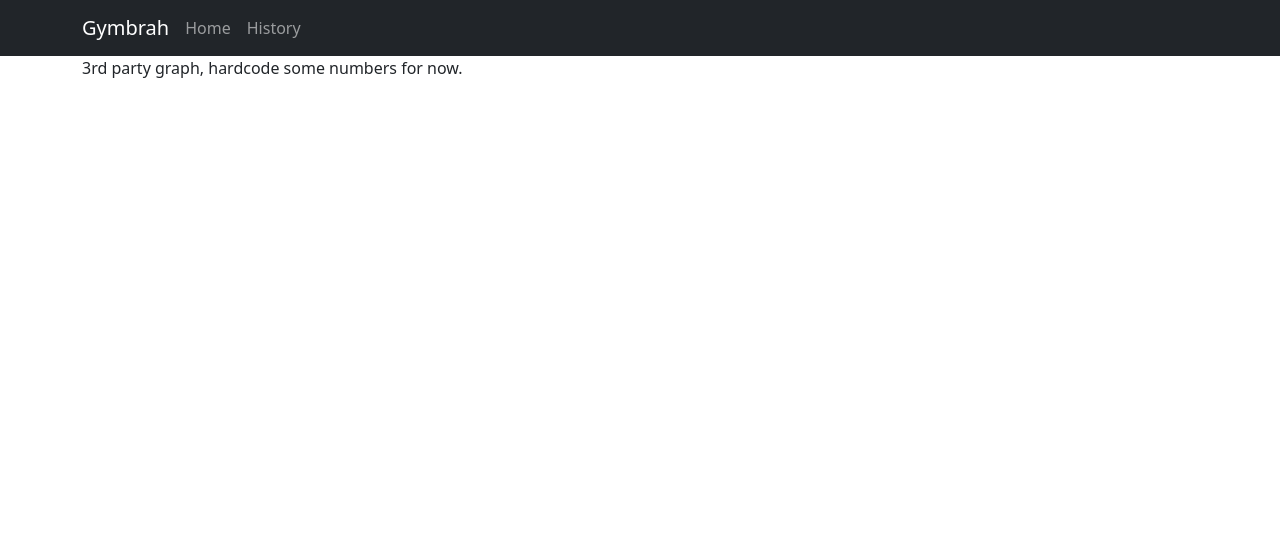
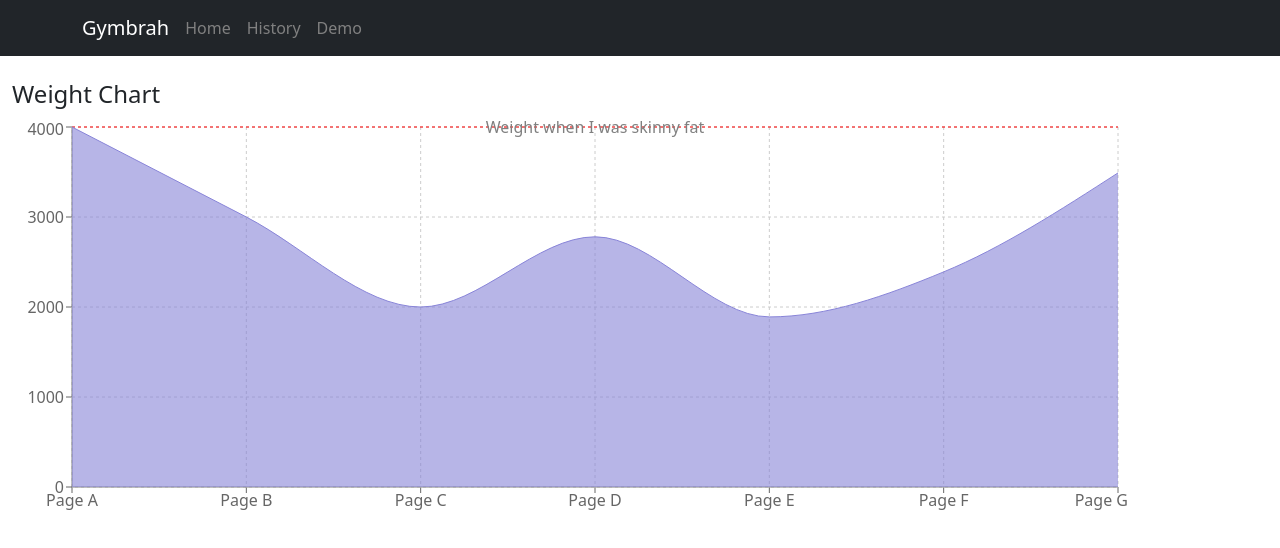
Before and after one commit to mdbabaylan/gymbrah-tracker, a React (Create React App) app: page /history in a window 1280 px wide. Shown: the top 548 px of the page. Built offline with nearby package versions, Linux system fonts and the light colour scheme.

Commit message:
navbar rehaul

```diff
--- a/src/App.js
+++ b/src/App.js
@@ -1,18 +1,20 @@
 import Container from 'react-bootstrap/Container';
 import Row from 'react-bootstrap/Row';
-import Col from 'react-bootstrap/Col';
 import WeightInput from './WeightInput';
+import GymBrahNavBar from './Gymbrahnavbar';
 
 function App() {
   return (
+    <>
+    <GymBrahNavBar/>
     <Container>
       <Row xs={12}>
-          <Col><p>Gymbrah Weight Log initial amazon s3 deployment</p></Col>
+        <br></br><br></br>
       </Row>
+      <WeightInput/>
+    </Container>
+    </>
 
-      <WeightInput/>
-
-    </Container>
   );
 }
 
--- a/src/Gymbrahnavbar.js
+++ b/src/Gymbrahnavbar.js
@@ -2,21 +2,29 @@
 import Container from 'react-bootstrap/Container';
 import Nav from 'react-bootstrap/Nav';
 import Navbar from 'react-bootstrap/Navbar';
+import { Link } from 'react-router-dom';
+import { NavLink } from "react-router-dom";
 
 export default function GymBrahNavBar({children}) {
 return(
   <>
-    <Navbar bg="dark" data-bs-theme="dark" sticky={"top"} expand={"true"}>
+    {/* Fixed. SPA like behavior, href is for external links only, content not part of your project */}
+    {/* Now override CSS */}
+     <Navbar bg="dark" data-bs-theme="dark" sticky={"top"} expand={"true"}>
         <Container>
           <Navbar.Brand href="/">Gymbrah</Navbar.Brand>
           <Nav className="me-3">
-            <Nav.Link href="/">Home</Nav.Link>
+            <Nav.Link><NavLink to="/" style={{color: "#808080",  textDecoration: "none"}}>Home</NavLink></Nav.Link>
+          </Nav>
+          <Nav className="me-3">
+            <Nav.Link><NavLink to="/history" style={{color: "#808080",  textDecoration: "none"}}>History</NavLink></Nav.Link>
           </Nav>
           <Nav className="me-auto">
-            <Nav.Link href="/history">History</Nav.Link>
+            <Nav.Link><NavLink to="/demo" style={{color: "#808080",  textDecoration: "none"}}>Demo</NavLink></Nav.Link>
           </Nav>
         </Container>
     </Navbar>
+
     <Container>
       <main>{children}</main>
     </Container>
--- /dev/null
+++ b/src/WeightChart.js
@@ -0,0 +1,81 @@
+import React from "react";
+import {
+  AreaChart,
+  Area,
+  XAxis,
+  YAxis,
+  CartesianGrid,
+  Tooltip,
+  ResponsiveContainer,
+  ReferenceLine
+} from "recharts";
+import Container from 'react-bootstrap/Container';
+import Row from 'react-bootstrap/Row';
+
+const data = [
+  {
+    name: "Page A",
+    uv: 4000,
+    pv: 2400,
+    amt: 2400
+  },
+  {
+    name: "Page B",
+    uv: 3000,
+    pv: 1398,
+    amt: 2210
+  },
+  {
+    name: "Page C",
+    uv: 2000,
+    pv: 9800,
+    amt: 2290
+  },
+  {
+    name: "Page D",
+    uv: 2780,
+    pv: 3908,
+    amt: 2000
+  },
+  {
+    name: "Page E",
+    uv: 1890,
+    pv: 4800,
+    amt: 2181
+  },
+  {
+    name: "Page F",
+    uv: 2390,
+    pv: 3800,
+    amt: 2500
+  },
+  {
+    name: "Page G", //Page should be month X
+    uv: 3490,
+    pv: 4300,
+    amt: 2100
+  }
+];
+
+export default function WeightChart() {
+  return (
+    <Container className="m-0">
+        {/* <Row xs={12}> */}
+        <br></br>
+        <h4>Weight Chart</h4>
+        <ResponsiveContainer width={"100%"} height={400}>
+            <AreaChart data={data}
+              margin={{ top: 10, right: 10, left: 0, bottom: 0 }}>
+              <XAxis dataKey="name" />
+              <YAxis />
+              <CartesianGrid strokeDasharray="3 3" />
+              <Tooltip />
+              {/* <ReferenceLine x="Page C" stroke="green" label="Min PAGE" /> */}
+              <ReferenceLine y={4000} label="Weight when I was skinny fat" stroke="red" strokeDasharray="3 3" />
+              <Area type="monotone" dataKey="uv" stroke="#8884d8" fill="#8884d8" />
+            </AreaChart>
+        </ResponsiveContainer>
+        {/* </Row> */}
+    </Container>
+  );
+}
--- a/src/WeightInput.js
+++ b/src/WeightInput.js
@@ -6,18 +6,14 @@ export default function WeightInput() {
   return (
     <Form as={"Container"}>
         <Form.Label>Enter your weight</Form.Label>
-        <Form.Control type="number" className="mb-3" placeholder="Enter weight" />
+        <Form.Control type="number" className="mb-3" placeholder="Enter weight (lbs)" />
         <Form.Text className="text-muted">
-          "If you can't measure it, you can't manage it" ~Edwards Deming
+          "Can't measure it, can't manage it." ~Edwards Deming
         </Form.Text>
 
-        {/* mb-3 == marginBottom 3 */}
-        <Form.Select className="mb-3" aria-label="Mass (weight) units">
-          <option value="KG">kg</option>
-          <option value="LBS">lbs</option>
-        </Form.Select>
-        <div className="text-center">
-            <Button variant="primary" type="submit">Submit</Button>
+        {/* mb-3 == bootstrap spacing, marginBottom 3 */}
+        <div className="text-center mt-3">
+            <Button variant="primary" type="submit">Enter</Button>
         </div>
 
 
--- a/src/error-page.jsx
+++ b/src/error-page.jsx
@@ -1,10 +1,13 @@
 import { useRouteError } from "react-router-dom";
+import GymBrahNavBar from './Gymbrahnavbar';
 
 export default function ErrorPage() {
     const error = useRouteError();
     console.error(error);
 
     return (
+        <>
+            <GymBrahNavBar />
             <div id="error-page">
                 <h1>Oops!</h1>
                 <p>Sorry, an unexpected error has occurred.</p>
@@ -12,5 +15,7 @@ export default function ErrorPage() {
                     <i>{error.statusText || error.message}</i>
                 </p>
             </div>
+        </>
+
     );
 }
--- a/src/index.js
+++ b/src/index.js
@@ -6,7 +6,6 @@ import * as ReactDOM from "react-dom/client";
 import ErrorPage from "./error-page";
 import History from "./routes/history";
 import App from './App';
-import GymBrahNavBar from './Gymbrahnavbar';
 
 import {
   createBrowserRouter,
@@ -29,11 +28,14 @@ const router = createBrowserRouter([
   },
 ]);
 
+//navbar re-haul, must not reload the browser, scrap the bootstrap navbar needed, rather, restructure it
+//call GymBrahNavBar on every component instead, so you can use NavLink inside
+
 const root = ReactDOM.createRoot(document.getElementById('root'));
+
+
 root.render(
   <React.StrictMode>
-     <GymBrahNavBar> {/* all layouts will display navbar, re-usability basics */}
         <RouterProvider router={router} />
-    </GymBrahNavBar>
   </React.StrictMode>
 );
--- a/src/routes/history.js
+++ b/src/routes/history.js
@@ -1,9 +1,13 @@
+import WeightChart from '../WeightChart';
+import GymBrahNavBar from '../Gymbrahnavbar';
 
 function History() {
   return (
-    <div>
-      3rd party graph, hardcode some numbers for now.
-    </div>
+    <>
+        <GymBrahNavBar/>
+        <WeightChart/>
+    </>
+
   );
 }
 
```
Lines whose indentation alone changed are shown as unchanged.
